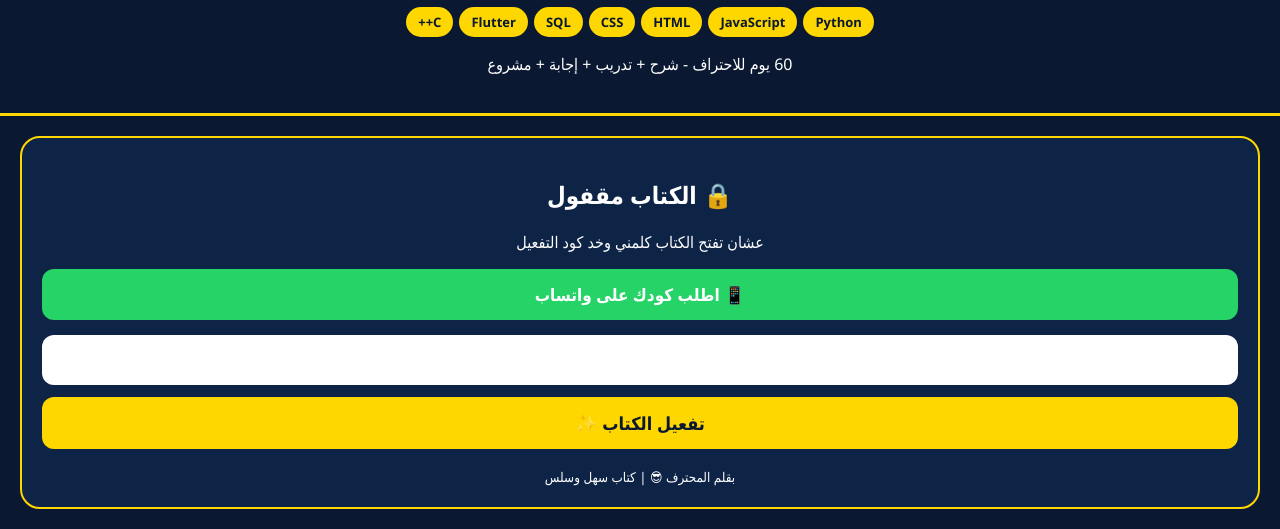
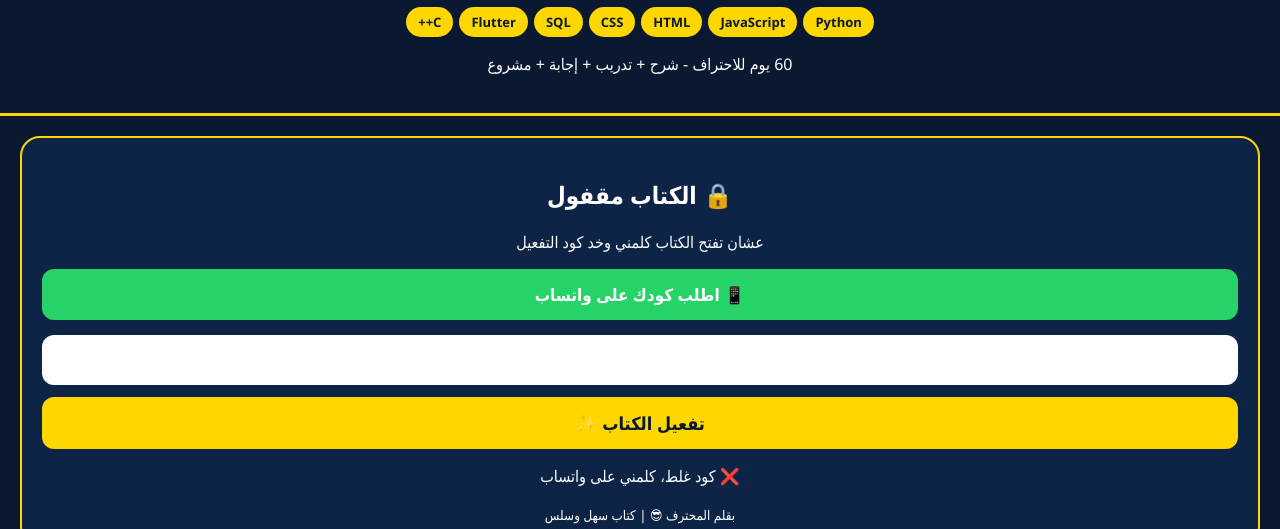
Before and after one commit to mohameddandarawy679-png/tareeq-app, a plain HTML site: page index.html in a window 1280 px wide. Both pictures are taken after a click on the button "تفعيل الكتاب ✨". Shown: the part 2130-2659 px from the top of the page. Drawn offline with Linux system fonts and the light colour scheme.

Commit message:
Update index.html

```diff
--- a/index.html
+++ b/index.html
@@ -125,4 +125,10 @@ input{width:100%;padding:14px;border-radius:12px;border:none;font-size:16px;text
 </div>
 
 <script>
-const validCodes=["SN5000-A1B2","SN5000-C3D4","SN5000-E5F6","SN5000-G7H8","SN5000-J9K0","SN5000-M1N2","SN5000-P3Q4","SN5000-R5S6","SN5000-T7U8","SN5000-V9W0","SN5000-X1Y2","SN5000-Z3A4","SN5000-B5C6","SN5000-D7E8","SN5000-F9G0","SN5000-H1J2","SN5000-K3L4","SN5000-M5N6","SN5000-P7Q8","SN5000-R9S0","SN5000-T1U2","SN5000-V3W4","SN5000-X5Y6","SN5000-Z7A8","SN5000-B9C0","SN5000-D1E2","SN5000-F3G4","SN5000-H5J6","SN5000-K7L8","SN5000-M9N0","SN5000-P1Q2","SN5000-R3S4","SN5000-T5U6","SN5000-V7W8","SN5000-X9Y0","SN5000-Z1A2","SN5000-B3C4","SN5000-D5E6","SN5000-F7G8","SN5000-H9J0","SN5000-K1L2","SN5000-M3N4","SN500
+const validCodes=["SN5000-A1B2","SN5000-C3D4","SN5000-E5F6","SN5000-G7H8","SN5000-J9K0","SN5000-M1N2","SN5000-P3Q4","SN5000-R5S6","SN5000-T7U8","SN5000-V9W0","SN5000-X1Y2","SN5000-Z3A4","SN5000-B5C6","SN5000-D7E8","SN5000-F9G0","SN5000-H1J2","SN5000-K3L4","SN5000-M5N6","SN5000-P7Q8","SN5000-R9S0","SN5000-T1U2","SN5000-V3W4","SN5000-X5Y6","SN5000-Z7A8","SN5000-B9C0","SN5000-D1E2","SN5000-F3G4","SN5000-H5J6","SN5000-K7L8","SN5000-M9N0","SN5000-P1Q2","SN5000-R3S4","SN5000-T5U6","SN5000-V7W8","SN5000-X9Y0","SN5000-Z1A2","SN5000-B3C4","SN5000-D5E6","SN5000-F7G8","SN5000-H9J0","SN5000-K1L2","SN5000-M3N4","SN5000-P5Q6","SN5000-R7S8","SN5000-T9U0","SN5000-V1W2","SN5000-X3Y4","SN5000-Z5A6","SN5000-B7C8","SN5000-D9E0","SN5000-F1G2","SN5000-H3J4","SN5000-K5L6","SN5000-M7N8","SN5000-P9Q0","SN5000-R1S2","SN5000-T3U4","SN5000-V5W6","SN5000-X7Y8","SN5000-Z9A0","SN5000-B1C2","SN5000-D3E4","SN5000-F5G6","SN5000-H7J8","SN5000-K9L0","SN5000-M1P2","SN5000-Q3R4","SN5000-S5T6","SN5000-U7V8","SN5000-W9X0","SN5000-Y1Z2","SN5000-A3B4","SN5000-C5D6","SN5000-E7F8","SN5000-G9H0","SN5000-J1K2","SN5000-L3M4","SN5000-N5P6","SN5000-Q7R8","SN5000-S9T0","SN5000-U1V2","SN5000-W3X4","SN5000-Y5Z6","SN5000-A7B8","SN5000-C9D0","SN5000-E1F2","SN5000-G3H4","SN5000-J5K6","SN5000-L7M8","SN5000-N9P0","SN5000-Q1R2","SN5000-S3T4","SN5000-U5V6","SN5000-W7X8","SN5000-Y9Z0","SN5000-A2B3","SN5000-C4D5","SN5000-E6F7","SN5000-G8H9","SN5000-J0K1"];
+function activate(){let code=document.getElementById('codeInput').value.trim().toUpperCase();let used=JSON.parse(localStorage.getItem('usedCodes')||'[]');if(localStorage.getItem('unlocked')==='yes'){openBook();return;}if(used.includes(code)){document.getElementById('msg').innerHTML='❌ الكود ده اتستخدم قبل كده';return;}if(validCodes.includes(code)){used.push(code);localStorage.setItem('usedCodes',JSON.stringify(used));localStorage.setItem('unlocked','yes');openBook();}else{document.getElementById('msg').innerHTML='❌ كود غلط، كلمني على واتساب';}}
+function openBook(){document.getElementById('lockScreen').style.display='none';document.getElementById('bookScreen').style.display='block';window.scrollTo(0,0);}
+if(localStorage.getItem('unlocked')==='yes'){openBook();}
+</script>
+</body>
+                                                                                                                                                                                     </html>
```
